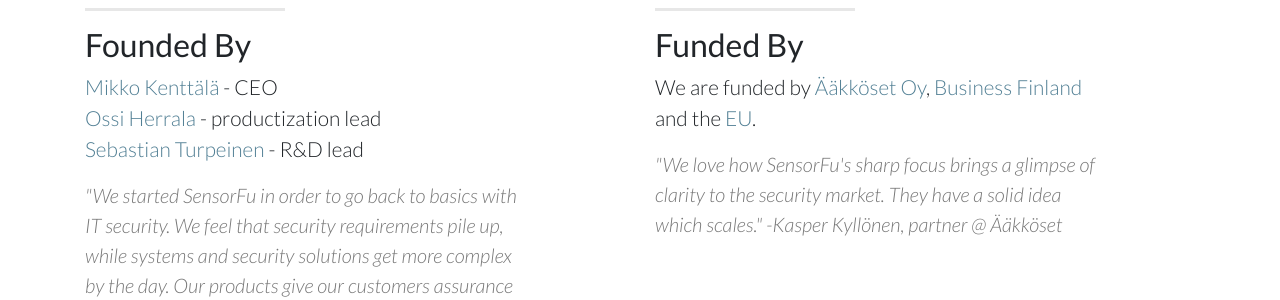
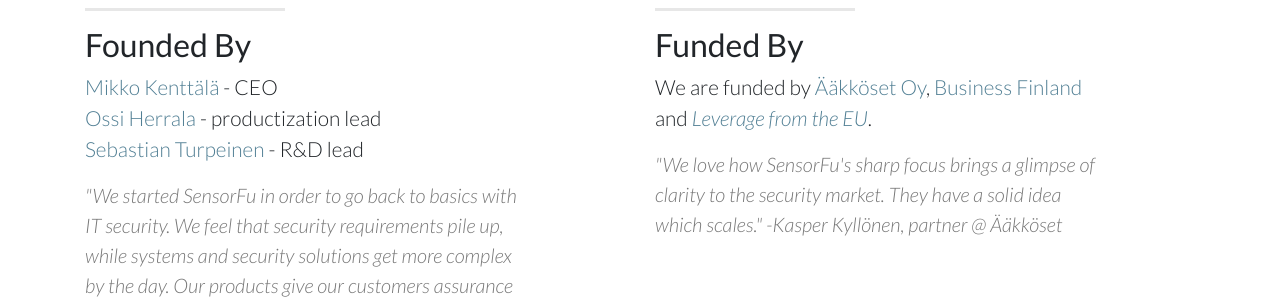
Before and after one commit to sensorfu/sensorfu.github.io, a Jekyll site: the page built from index.html, in a window 1280 px wide and 900 px high, scrolled down 6436 px. Shown: the part 203-503 px from the top of the window. Built offline with Jekyll 4.4.1, drawn with Linux system fonts in a browser that asks for light colours.

Commit message:
Use "Leverage from the EU" text for funding

```diff
--- a/_includes/madeby.html
+++ b/_includes/madeby.html
@@ -39,8 +39,8 @@
                 <p class="lead">
                     We are funded by
                     <a href="https://www.scanabc.com">Ääkköset Oy</a>,
-                    <a href="https://www.businessfinland.fi/en/">Business Finland</a> and the
-                    <a href="eu.html">EU</a>.
+                    <a href="https://www.businessfinland.fi/en/">Business Finland</a> and
+                    <a href="eu.html"><em>Leverage from the EU</em></a>.
                 </p>
 
                 <blockquote class="blockquote left">
```
